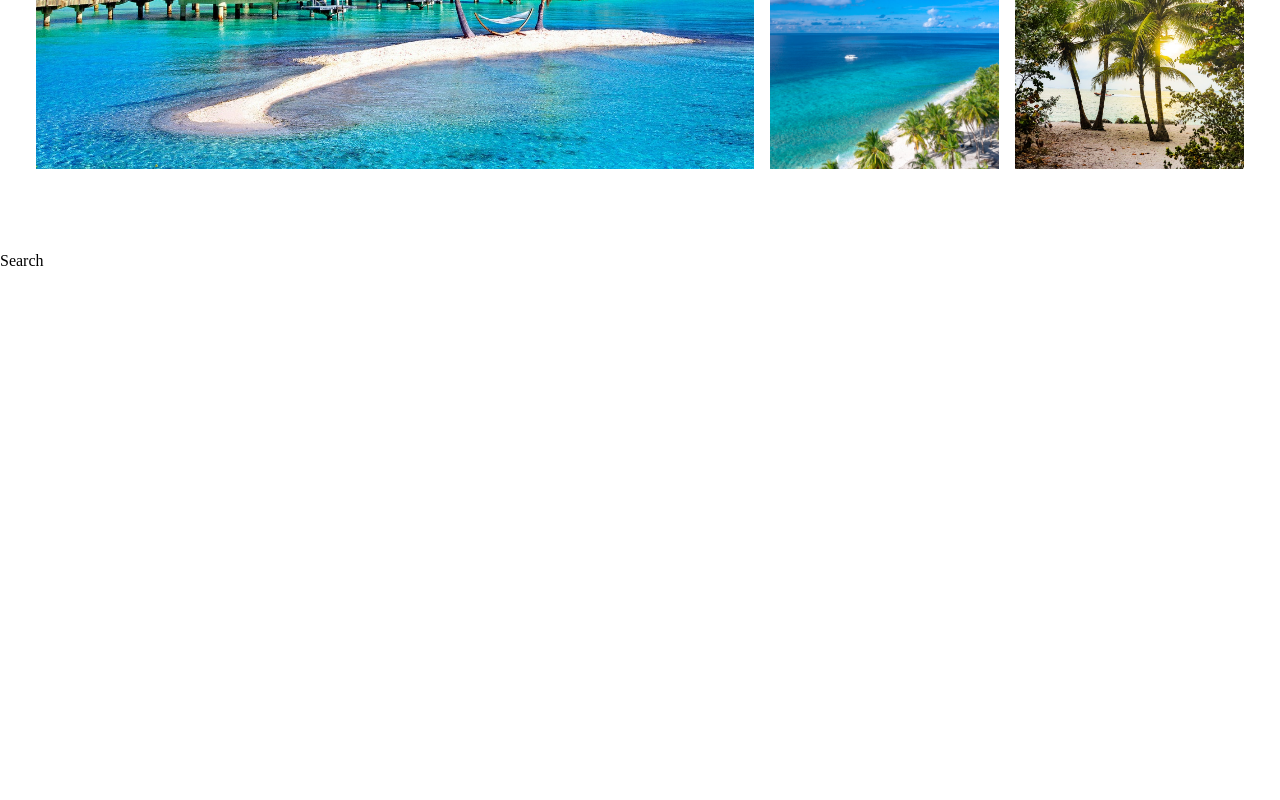
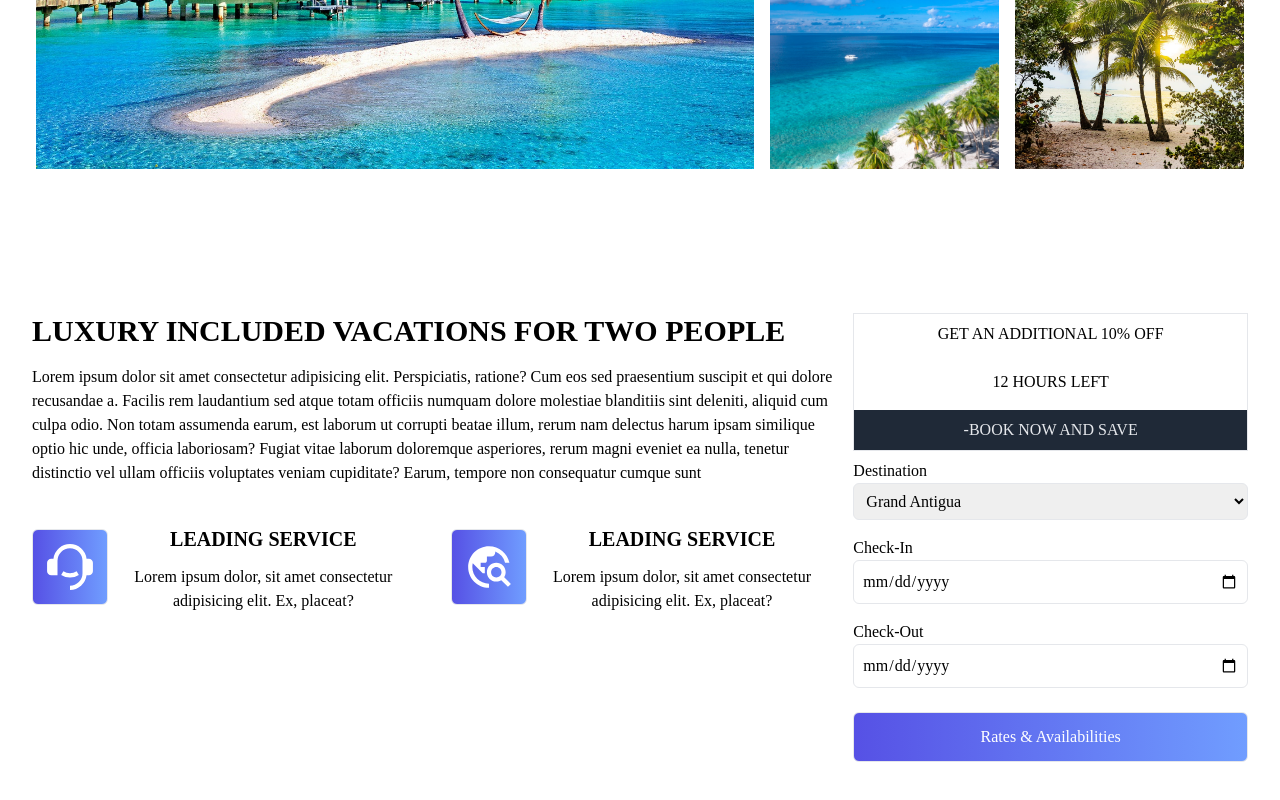
Before and after one commit to AmolShelke2/Travel-website, a React (Create React App) app: page / in a window 1280 px wide. Shown: the part 1286-2086 px from the top of the page. Before the commit the page ends 1559 px from the top, so only its background shows below. Built offline with nearby package versions, Linux system fonts and the light colour scheme.

Commit message:
Added Search component

```diff
--- a/src/components/Search.jsx
+++ b/src/components/Search.jsx
@@ -1,7 +1,85 @@
 import React from "react";
+import { RiCustomerService2Fill } from "react-icons/ri";
+import { MdOutlineTravelExplore } from "react-icons/md";
 
 const Search = () => {
-  return <div>Search</div>;
+  return (
+    <div className="max-w-[1248px] mx-auto grid lg:grid-cols-3 gap-4 px-4 py-16">
+      <div className="lg:col-span-2 flex-col justify-evenly">
+        <div>
+          <h2>LUXURY INCLUDED VACATIONS FOR TWO PEOPLE</h2>
+          <p className="py-4">
+            Lorem ipsum dolor sit amet consectetur adipisicing elit.
+            Perspiciatis, ratione? Cum eos sed praesentium suscipit et qui
+            dolore recusandae a. Facilis rem laudantium sed atque totam officiis
+            numquam dolore molestiae blanditiis sint deleniti, aliquid cum culpa
+            odio. Non totam assumenda earum, est laborum ut corrupti beatae
+            illum, rerum nam delectus harum ipsam similique optio hic unde,
+            officia laboriosam? Fugiat vitae laborum doloremque asperiores,
+            rerum magni eveniet ea nulla, tenetur distinctio vel ullam officiis
+            voluptates veniam cupiditate? Earum, tempore non consequatur cumque
+            sunt
+          </p>
+        </div>
+        <div className="grid sm:grid-cols-2 gap-8 py-4">
+          <div className="flex flex-col lg:flex-row items-center text-center">
+            <button>
+              <RiCustomerService2Fill size={50} />
+            </button>
+            <div>
+              <h3 className="py-2">LEADING SERVICE</h3>
+              <p className="py-1">
+                Lorem ipsum dolor, sit amet consectetur adipisicing elit. Ex,
+                placeat?
+              </p>
+            </div>
+          </div>
+          <div className="flex flex-col lg:flex-row items-center text-center">
+            <button>
+              <MdOutlineTravelExplore size={50} />
+            </button>
+            <div>
+              <h3 className="py-2">LEADING SERVICE</h3>
+              <p className="py-1">
+                Lorem ipsum dolor, sit amet consectetur adipisicing elit. Ex,
+                placeat?
+              </p>
+            </div>
+          </div>
+        </div>
+      </div>
+
+      <div>
+        <div className="border text-center">
+          <p className="py-2">GET AN ADDITIONAL 10% OFF</p>
+          <p className="py-4">12 HOURS LEFT</p>
+          <p className="bg-gray-800 text-gray-200 py-2">-BOOK NOW AND SAVE</p>
+        </div>
+        <form className="w-full">
+          <div className="flex flex-col my-2">
+            <label>Destination</label>
+            <select className="border rounded-md p-2">
+              <option>Grand Antigua</option>
+              <option>Key west</option>
+              <option>Maldives</option>
+              <option>Cozumail</option>
+            </select>
+          </div>
+
+          <div className="flex flex-col my-4">
+            <label>Check-In</label>
+            <input className="border rounded-md p-2" type="date" />
+          </div>
+
+          <div className="flex flex-col my-2">
+            <label>Check-Out</label>
+            <input className="border rounded-md p-2" type="date" />
+          </div>
+          <button className="w-full my-4">Rates & Availabilities</button>
+        </form>
+      </div>
+    </div>
+  );
 };
 
 export default Search;
```
